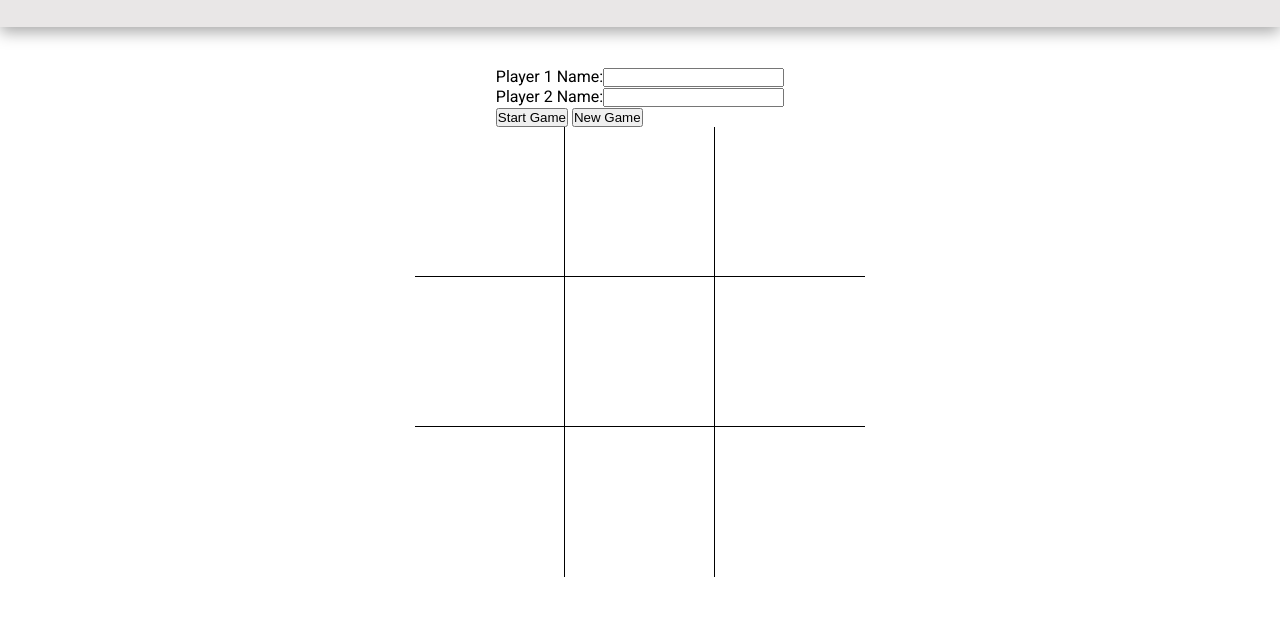
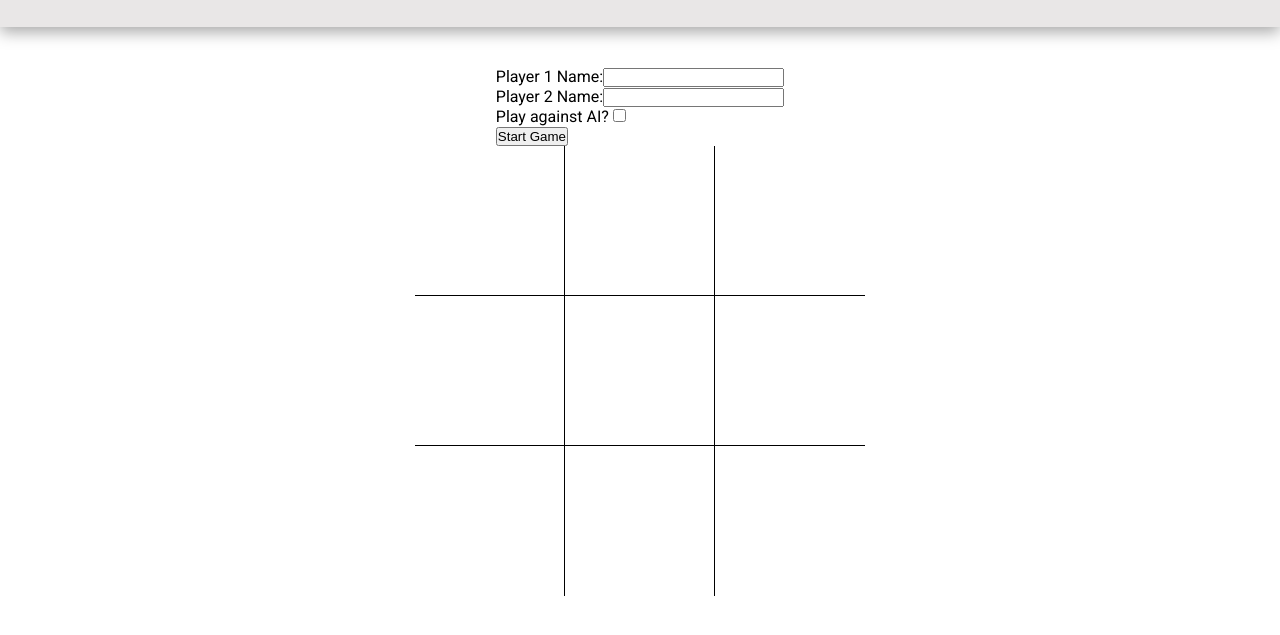
Before and after one commit to dusmer/tic-tac-toe-2, a plain HTML site: page index.html in a window 1280 px wide. Shown: the part 71-706 px from the top of the page. Drawn offline with Linux system fonts and the light colour scheme.

Commit message:
added AI options

```diff
--- a/index.html
+++ b/index.html
@@ -17,8 +17,8 @@
                 <div class="startButtonContainer">
                     Player 1 Name:<input type="text" id="playerName1" /><br />
                     Player 2 Name:<input type="text" id="playerName2" /><br />
+                    Play against AI? <input type="checkbox" id="AI" /><br />
                     <button id="startButton">Start Game</button>
-                    <button id="newButton">New Game</button>
                 </div>
                 <div class="scoreBoard">
 
```
